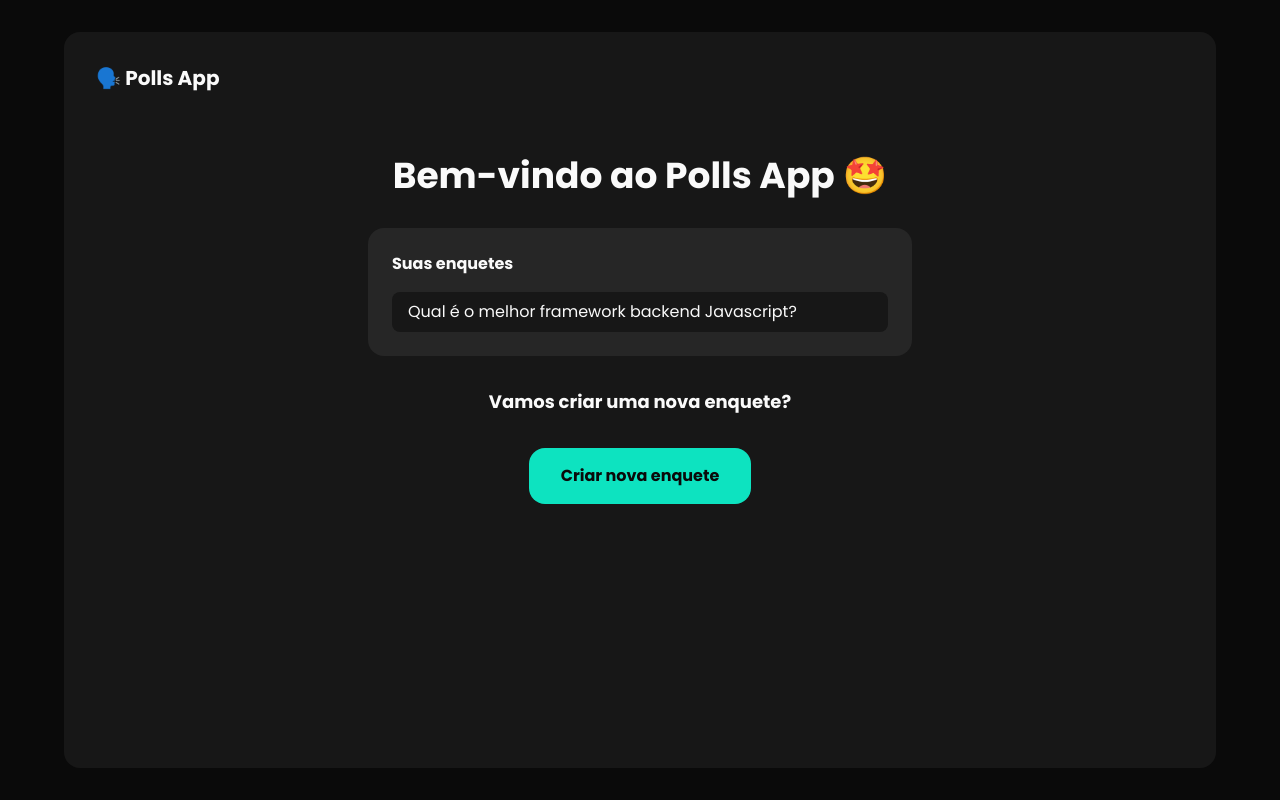
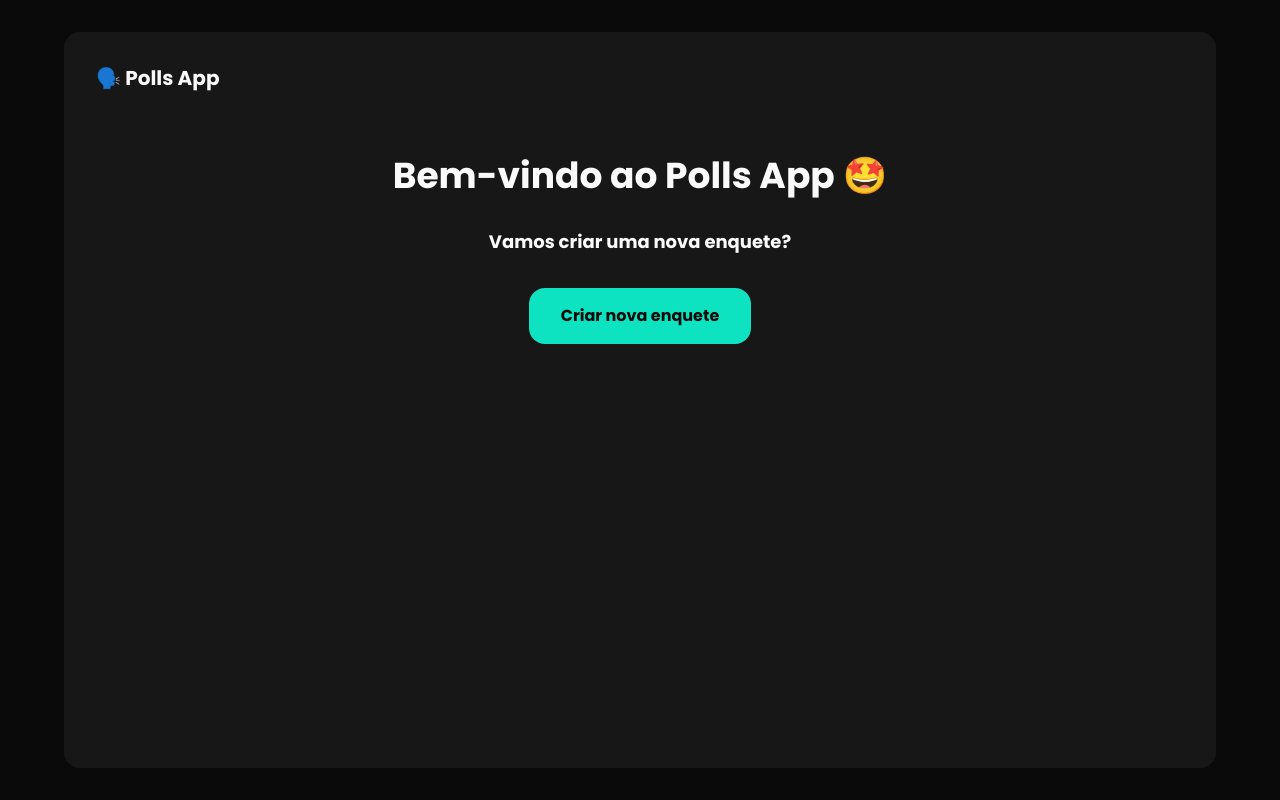
Before and after one commit to joseuilton/polls-app-front, a Next.js app: page / in a window 1280 px wide. Built offline with nearby package versions, Linux system fonts and the light colour scheme.

Commit message:
feat: add poll list on home page

```diff
--- a/app/(home)/page.tsx
+++ b/app/(home)/page.tsx
@@ -1,10 +1,21 @@
 "use client";
-import { useEffect, useState } from "react";
+import { useEffect, useMemo, useState } from "react";
 import { Button } from "../components/Button";
 import Link from "next/link";
 
+type Poll = {
+  id: string;
+  title: string;
+}
+
 export default function Home() {
-  const [polls, setPolls] = useState([]);
+  const polls = useMemo<Poll[]>(() => {
+    if (localStorage.getItem("@App:polls")) {
+      return JSON.parse(localStorage.getItem("@App:polls")!);
+    }
+
+    return null;
+  }, []);
 
   return (
     <main className="mt-16 flex flex-col justify-center items-center">
@@ -12,18 +23,27 @@ export default function Home() {
         Bem-vindo ao Polls App 🤩
       </h1>
 
+      {polls && (
         <ul className="mt-8 bg-neutral-800 py-4 px-2 rounded-2xl lg:w-1/2 lg:p-6">
           <h2 className="font-bold mb-4">Suas enquetes</h2>
 
           <div className="flex flex-col gap-y-8">
-          <li>
-            <Link href="" className="block bg-neutral-900 rounded-lg px-4 py-2">
-              Qual é o melhor framework backend Javascript?
+            {polls.map((poll) => (
+              <li key={poll.id}>
+                <Link
+                  href={`/polls/${poll.id}/results`}
+                  className="block bg-neutral-900 rounded-lg px-4 py-2"
+                >
+                  {poll.title}
                 </Link>
               </li>
+            ))}
+
           </div>
 
         </ul>
+      )}
+
 
       <h2 className="px-4 mt-8 text-lg text-center font-bold">
         Vamos criar uma nova enquete?
```
Lines whose indentation alone changed are shown as unchanged.
